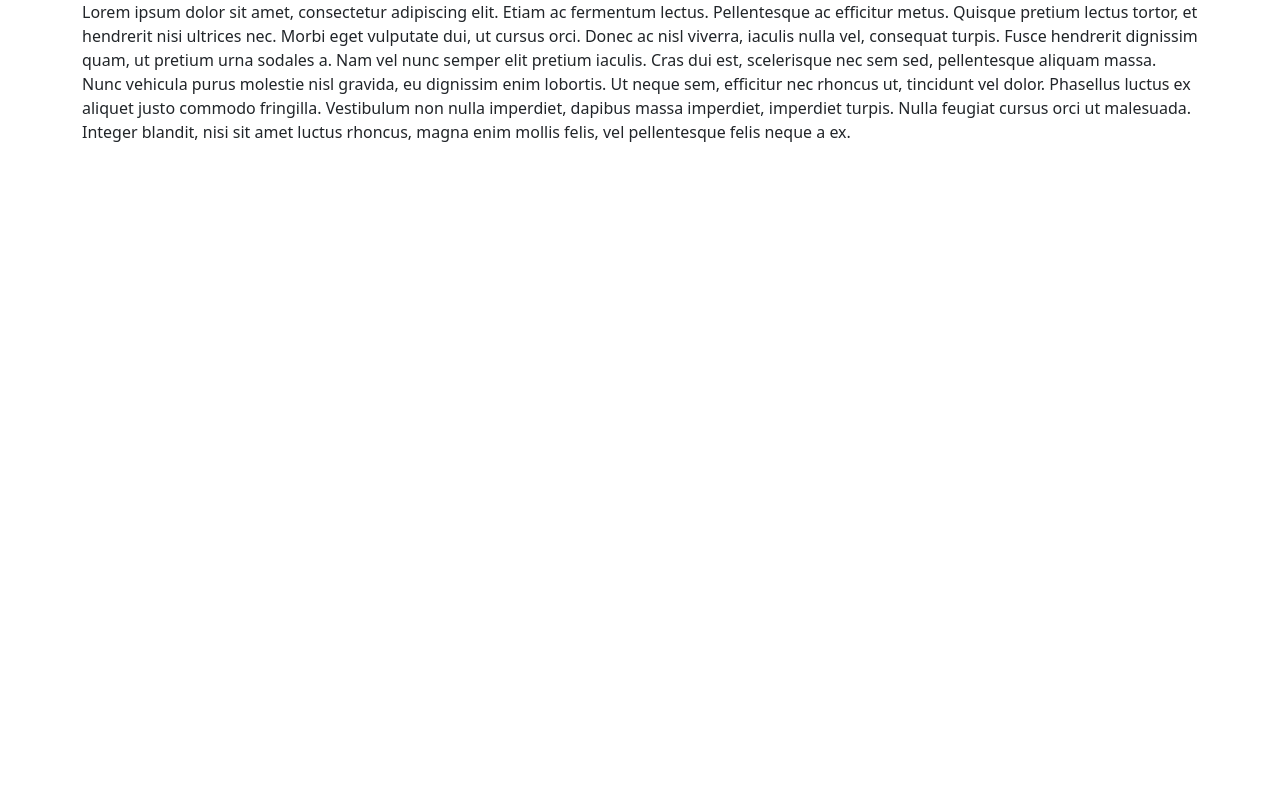
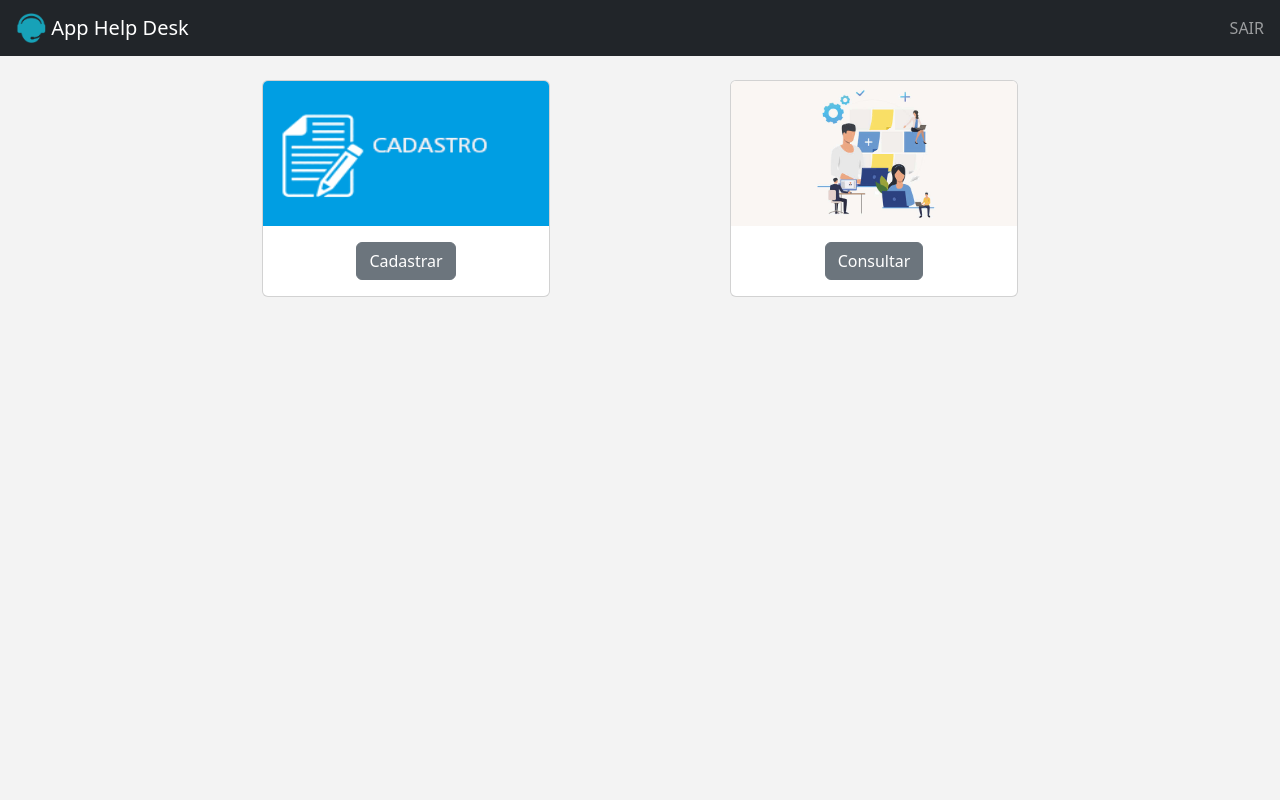
Before and after one commit to ErickFSilva/sistema_01_cadastra_pessoas, a PHP site: page /home.php in a window 1280 px wide. Run offline with PHP 8.4, Linux system fonts and the light colour scheme; a user stored in the database is signed in.

Commit message:
index_home_conexoes-25/11/2022

```diff
--- /dev/null
+++ b/barra_menu.php
@@ -0,0 +1,12 @@
+<nav class="navbar navbar-dark bg-dark px-3">
+    <a class="navbar-brand" href="home.php">
+        <img src="imagens/logo.png" width="30" height="30" class="d-inline-block align-top" alt="logo">
+        App Help Desk
+    </a>
+
+    <ul class="navbar-nav">
+        <li class="nav-item">
+            <a class="nav-link" href="php/logoff.php">SAIR</a>
+        </li>
+    </ul>
+</nav>
--- /dev/null
+++ b/css/estilo.css
@@ -0,0 +1,37 @@
+@charset "utf-8";
+
+/* ESTRUTURA */
+html, body {
+    height: 100%;
+}
+
+
+/* CARD */
+.card-corpo {
+    margin: 6px;
+    padding: 20px;
+    border: 1px solid rgba(47, 79, 79, 0.3);
+    border-radius: 7px;
+}
+
+.card-img-top {
+    height: 145px;
+}
+
+.btn:hover {
+    background-color: #2f4f4f;
+}
+
+
+/* CORES */
+.cor-verde-azul-1 { color: #2f4f4f; }
+.bg-verde-azul-1 { background-color: #2f4f4f; }
+
+.cor-cinza-1 { color: #f3f3f3; }
+.bg-cinza-1 { background-color: #f3f3f3; }
+
+
+/* GERAL */
+.largura-100 { width: 100%; }
+
+.altura-100 { height: 100%; }
--- a/home.php
+++ b/home.php
@@ -1,3 +1,5 @@
+<?php require_once "php/validador_acesso.php" ?>
+
 <!DOCTYPE html>
 <html lang="pt-br">
 
@@ -9,16 +11,37 @@
 
     <!-- Bootstrap -->
     <link href="https://cdn.jsdelivr.net/npm/bootstrap@5.2.3/dist/css/bootstrap.min.css" rel="stylesheet" integrity="sha384-rbsA2VBKQhggwzxH7pPCaAqO46MgnOM80zW1RWuH61DGLwZJEdK2Kadq2F9CUG65" crossorigin="anonymous">
+
+    <!-- CSS -->
+    <link rel="stylesheet" href="css/estilo.css">
 </head>
 
-<body>
+<body class="bg-cinza-1">
+
+    <?php include_once "barra_menu.php" ?>
 
     <div class="container">
         <div class="row">
 
-            <p>
-                Lorem ipsum dolor sit amet, consectetur adipiscing elit. Etiam ac fermentum lectus. Pellentesque ac efficitur metus. Quisque pretium lectus tortor, et hendrerit nisi ultrices nec. Morbi eget vulputate dui, ut cursus orci. Donec ac nisl viverra, iaculis nulla vel, consequat turpis. Fusce hendrerit dignissim quam, ut pretium urna sodales a. Nam vel nunc semper elit pretium iaculis. Cras dui est, scelerisque nec sem sed, pellentesque aliquam massa. Nunc vehicula purus molestie nisl gravida, eu dignissim enim lobortis. Ut neque sem, efficitur nec rhoncus ut, tincidunt vel dolor. Phasellus luctus ex aliquet justo commodo fringilla. Vestibulum non nulla imperdiet, dapibus massa imperdiet, imperdiet turpis. Nulla feugiat cursus orci ut malesuada. Integer blandit, nisi sit amet luctus rhoncus, magna enim mollis felis, vel pellentesque felis neque a ex.
-            </p>
+            <div class="pt-4 d-flex flex-wrap justify-content-evenly">
+
+                <!-- Cadastrar -->
+                <div class="card mb-4" style="width: 18rem;">
+                    <img src="imagens/cadastro.png" class="card-img-top img-fluid" alt="...">
+                    <div class="card-body text-center">
+                        <a href="#" class="btn btn-secondary">Cadastrar</a>
+                    </div>
+                </div>
+
+                <!-- Consultar -->
+                <div class="card mb-4" style="width: 18rem;">
+                    <img src="imagens/consultar-2.jpg" class="card-img-top img-fluid" alt="...">
+                    <div class="card-body text-center">
+                        <a href="#" class="btn btn-secondary">Consultar</a>
+                    </div>
+                </div>
+
+            </div>
 
         </div>
     </div>
--- a/php/valida_login.php
+++ b/php/valida_login.php
@@ -35,5 +35,5 @@
     else {
         $_SESSION['autenticado'] = 'NAO';
 
-        header('Location: ../index.php?erro=erroLogin');
+        header('Location: ../index.php?login=erroLogin');
     }
--- /dev/null
+++ b/php/validador_acesso.php
@@ -0,0 +1,8 @@
+<?php
+
+    // Abre uma sessão
+    session_start();
+
+    if(!isset($_SESSION['autenticado']) || $_SESSION['autenticado'] != 'SIM') {
+        header('Location: index.php?login=erroPaginas');
+    }
```
Also changed, not shown: index.php (+31 -10 lines), php/logoff.php (added, +7 -0 lines), imagens/cadastro.png (added), imagens/consultar-2.jpg (added), imagens/consultar.jpg (added), imagens/logo.png (added).
